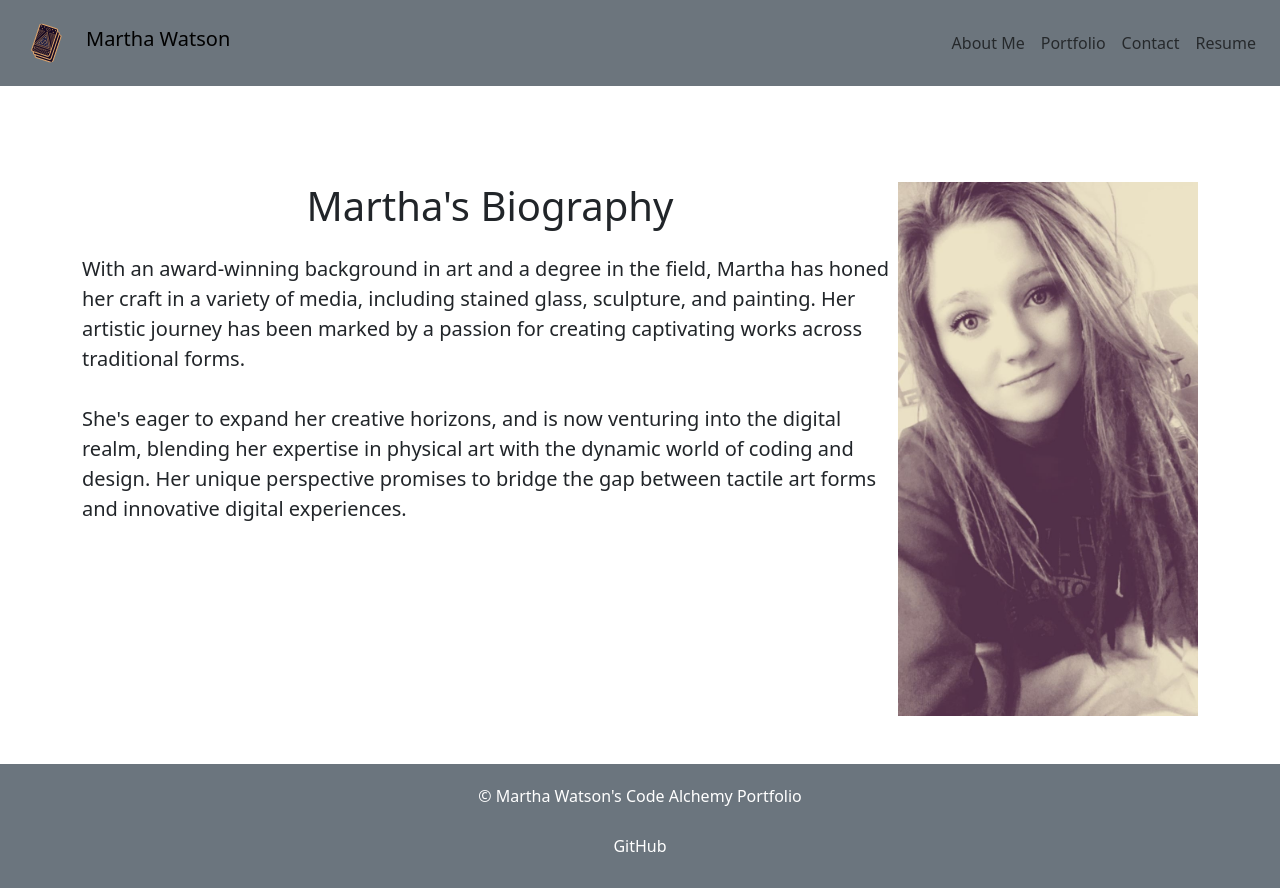
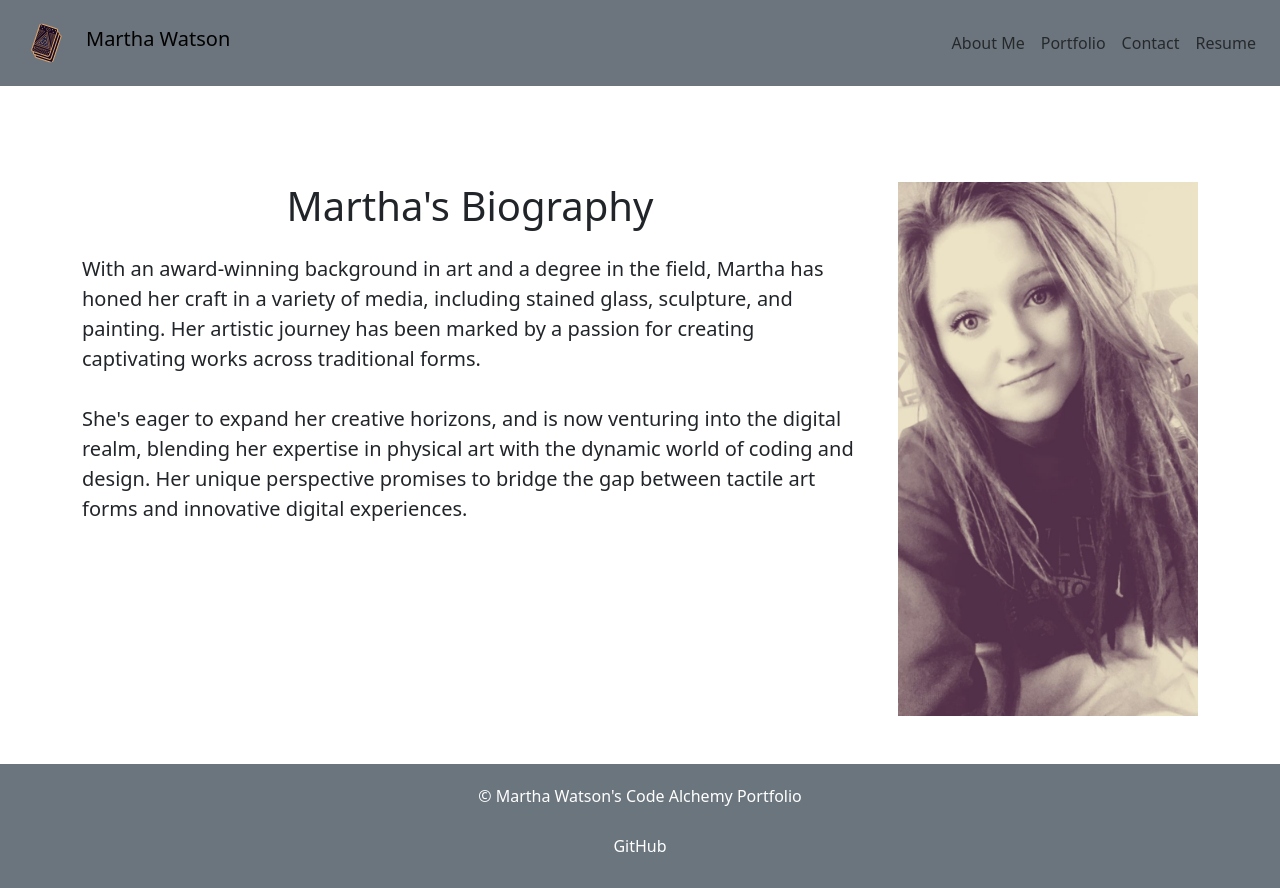
Before and after one commit to Elementary-my-dear-Watson/Code-Alchemy, a React (Vite) app: page / in a window 1280 px wide. Built offline with nearby package versions, Linux system fonts and the light colour scheme.

Commit message:
added styling to put a gap between the paragraph and the image on the about page

```diff
--- a/src/assets/styles/about.css
+++ b/src/assets/styles/about.css
@@ -0,0 +1,13 @@
+.about-container {
+    display: flex;
+    align-items: flex-start; /* Align items at the top */
+    gap: 20px; /* Adds space between the text and image */
+  }
+
+  .about-text {
+    flex-grow: 1;
+  }
+
+  .about-image {
+    margin-left: 20px; /* Adds space to the left of the image */
+  }
--- a/src/components/pages/About.jsx
+++ b/src/components/pages/About.jsx
@@ -1,5 +1,5 @@
 import React from 'react';
-// import '../../assets/style/about.css';
+import '../../assets/styles/about.css';
 import profile from '../../assets/images/profile.jpg';
 export default function About() {
   return (
```
